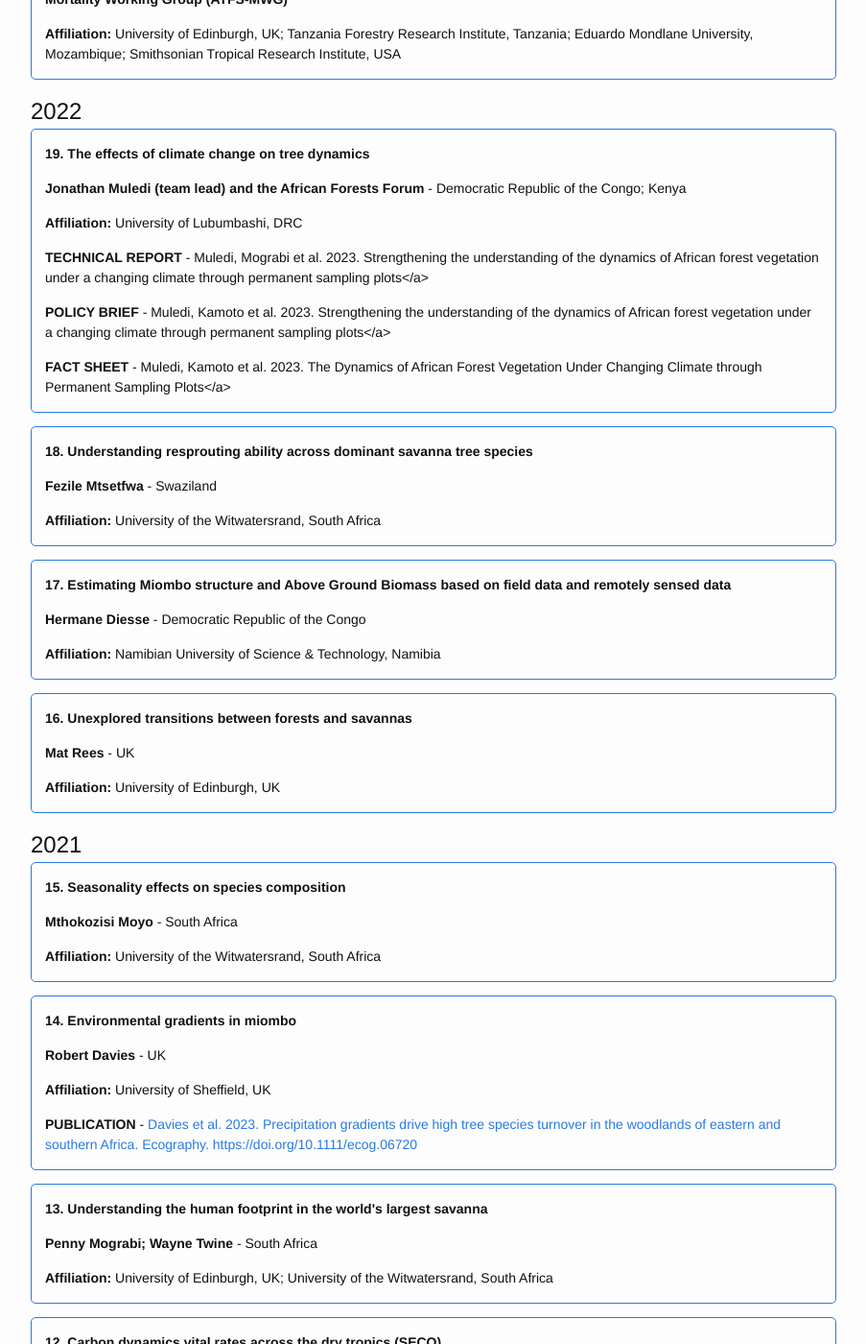
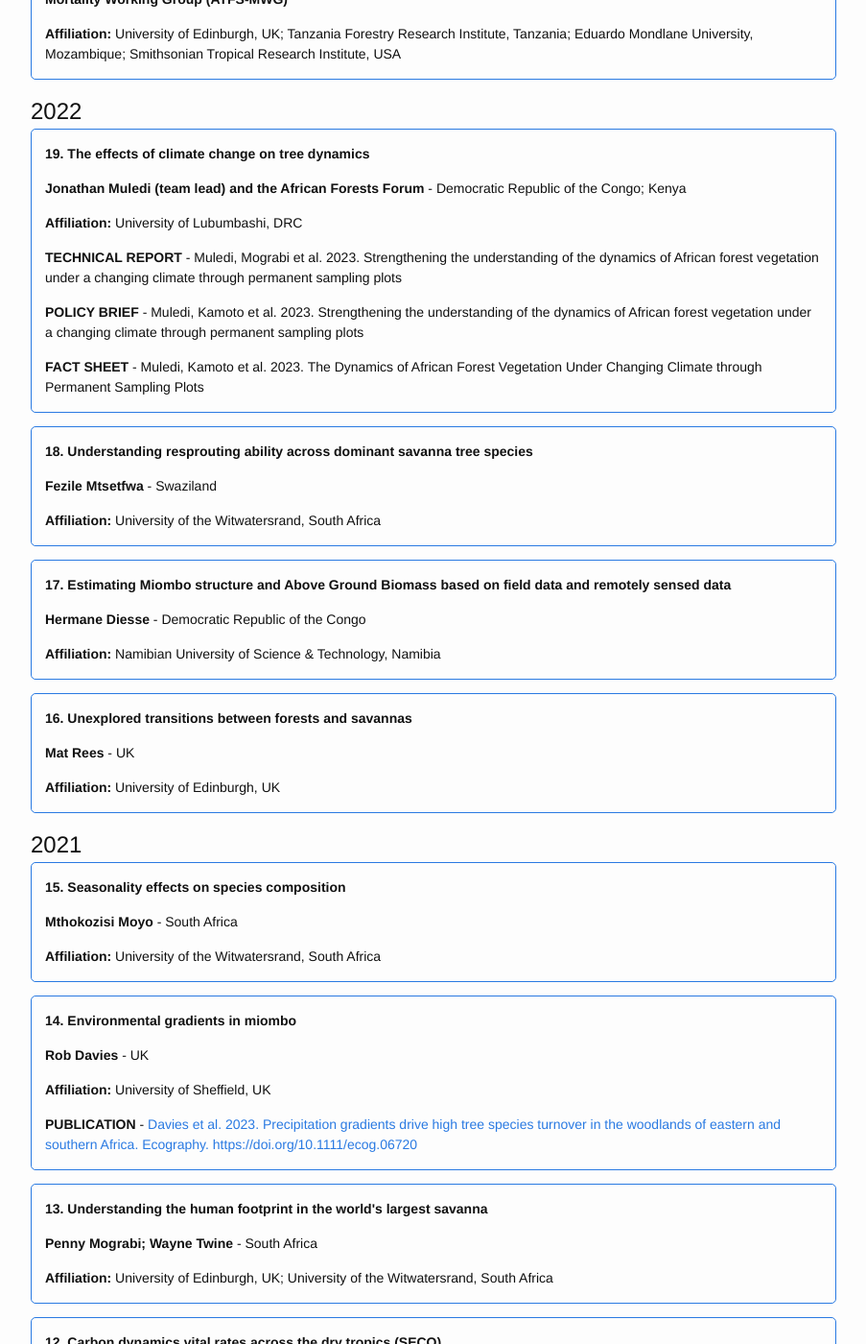
Before and after one commit to seosaw/seosaw.github.io, a Jekyll site: the page built from data_users.md, in a window 1280 px wide and 1400 px high, scrolled down 1455 px. Shown: the whole window at 96% size, without its empty margins (188-1091 px from the left). Built offline with Jekyll 4.4.1, drawn with Linux system fonts in a browser that asks for light colours; nearby versions of some CDN libraries; our own code applies the rules of GitHub Pages for plain Markdown files.

Commit message:
minor formatting changes

```diff
--- a/data_users.md
+++ b/data_users.md
@@ -77,9 +77,9 @@
 <p><strong>19. The effects of climate change on tree dynamics</strong></p>
 <p><b>Jonathan Muledi (team lead) and the African Forests Forum</b> - Democratic Republic of the Congo; Kenya</p>
 <p><b>Affiliation:</b> University of Lubumbashi, DRC</p>
-<p><b>TECHNICAL REPORT</b> - Muledi, Mograbi et al. 2023. Strengthening the understanding of the dynamics of African forest vegetation under a changing climate through permanent sampling plots</a></p>
-<p><b>POLICY BRIEF</b> - Muledi, Kamoto et al. 2023. Strengthening the understanding of the dynamics of African forest vegetation under a changing climate through permanent sampling plots</a></p>
-<p><b>FACT SHEET</b> - Muledi, Kamoto et al. 2023. The Dynamics of African Forest Vegetation Under Changing Climate through Permanent Sampling Plots</a></p>
+<p><b>TECHNICAL REPORT</b> - Muledi, Mograbi et al. 2023. Strengthening the understanding of the dynamics of African forest vegetation under a changing climate through permanent sampling plots</p>
+<p><b>POLICY BRIEF</b> - Muledi, Kamoto et al. 2023. Strengthening the understanding of the dynamics of African forest vegetation under a changing climate through permanent sampling plots</p>
+<p><b>FACT SHEET</b> - Muledi, Kamoto et al. 2023. The Dynamics of African Forest Vegetation Under Changing Climate through Permanent Sampling Plots</p>
 </div>
 
 
@@ -116,7 +116,7 @@
 
 <div class="paper">
 <p><strong>14. Environmental gradients in miombo</strong></p>
-<p><b>Robert Davies</b> - UK</p>
+<p><b>Rob Davies</b> - UK</p>
 <p><b>Affiliation:</b> University of Sheffield, UK</p>
 <p><b>PUBLICATION</b> - <a href="https://doi.org/10.1111/ecog.06720" target="_blank">Davies et al. 2023. Precipitation gradients drive high tree species turnover in the woodlands of eastern and southern Africa. Ecography. https://doi.org/10.1111/ecog.06720</a></p>
 </div>
```
